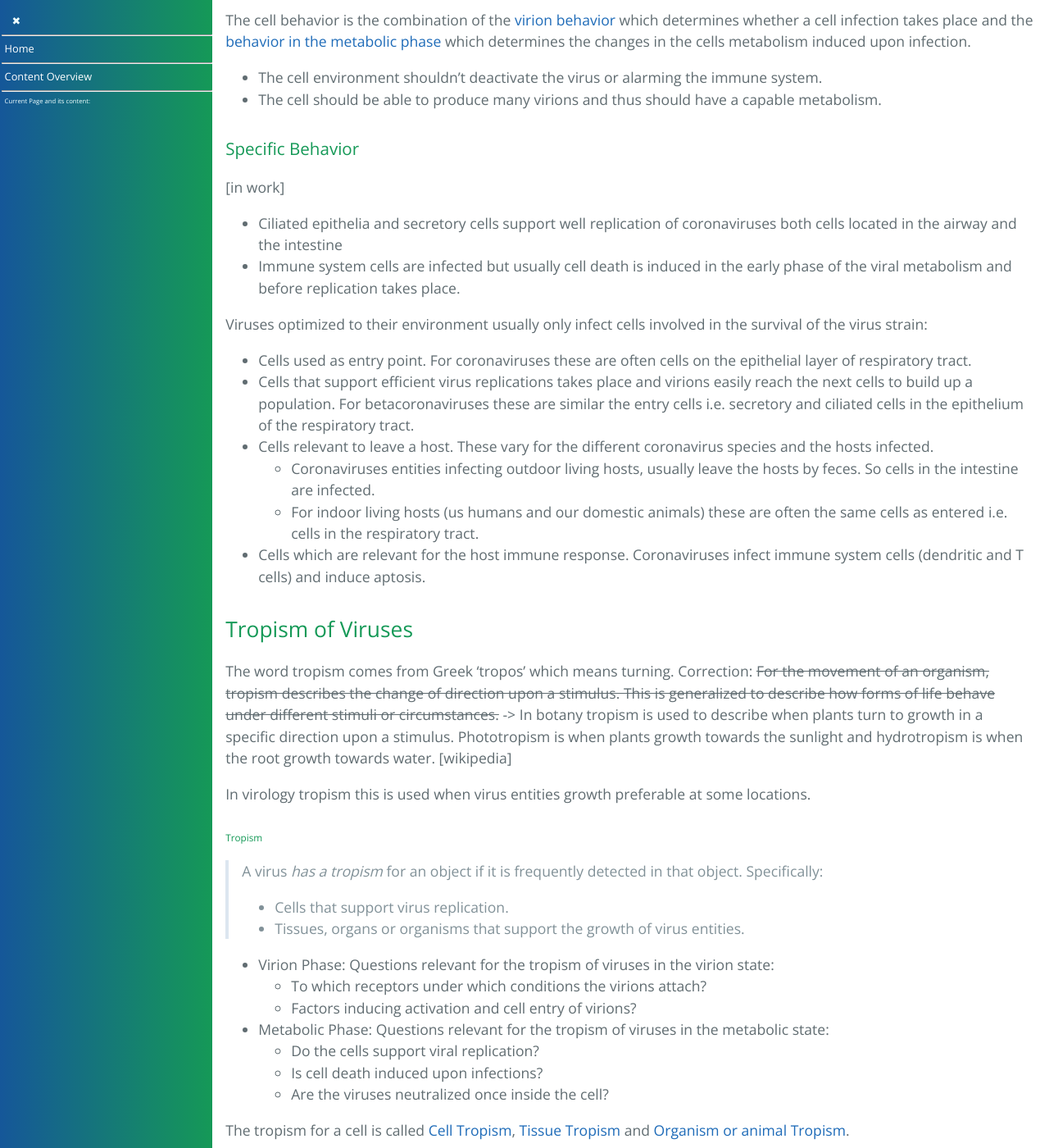
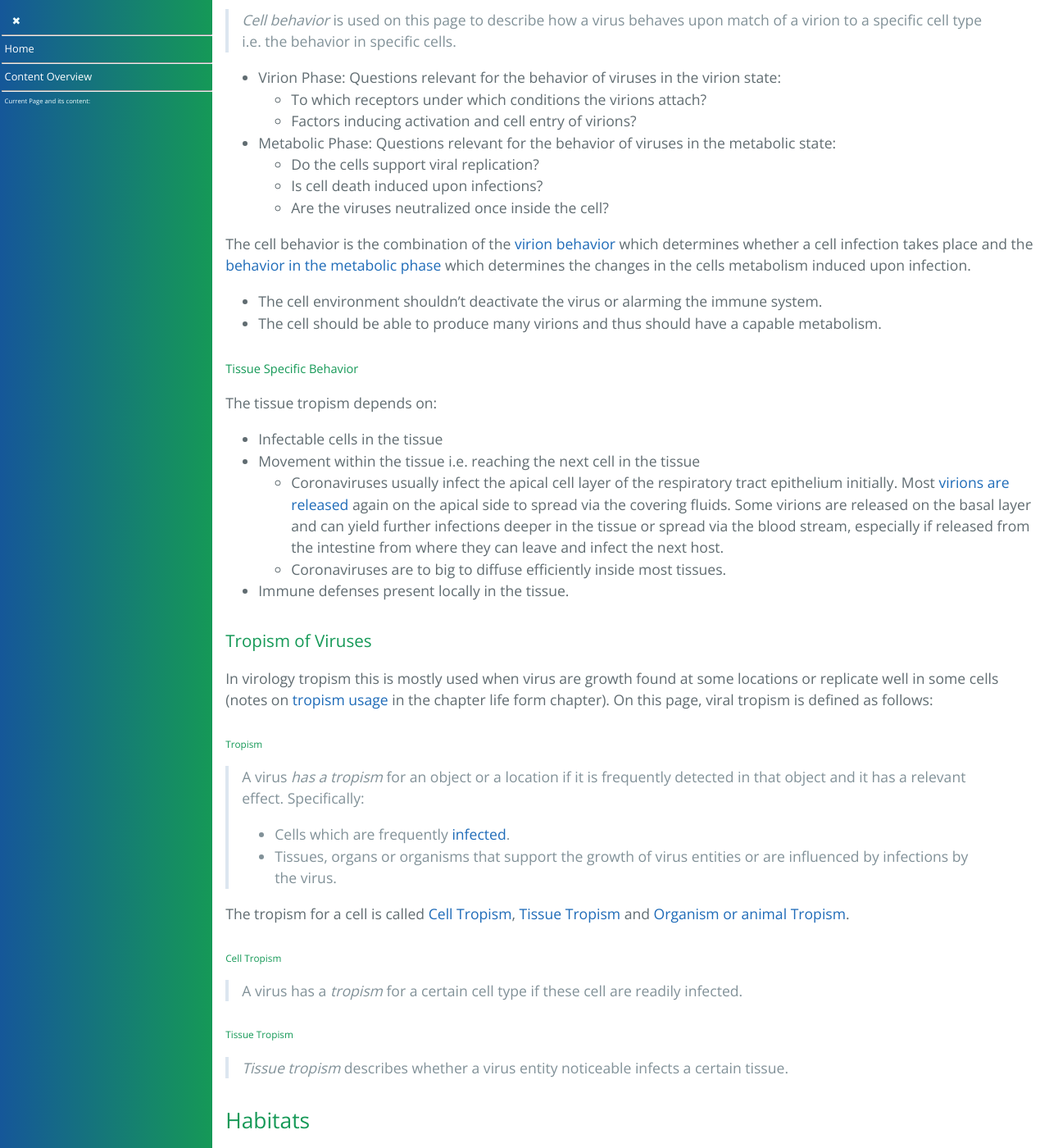
Before and after one commit to forestgrape/coronavirus, a Jekyll site: the page built from 2_biological/viruses.md, in a window 1280 px wide and 1400 px high, scrolled down 5090 px. Shown: the whole window at 82% size. Built offline with Jekyll 4.4.1, drawn with Linux system fonts in a browser that asks for light colours; our own code applies the rules of GitHub Pages for plain Markdown files; some of the changed text lies outside the part shown.

Commit message:
tropism refactored to behavior and tropism and gen def life from page, virus def on the virus page and the behavior and tropism of cov on the cov page

```diff
--- a/2_biological/viruses.md
+++ b/2_biological/viruses.md
@@ -57,7 +57,7 @@ Different viruses have different life cycles:
 * 1 Phase Life Cycle: Some viruses live always within cells and accordingly are only transmitted vertically and not horizontally [to confirm and cite].
 * 2 Phase Life Cycle: Most viruses including coronaviruses, have a two phase life cycle.
     Coronaviruses have a two phase life cycle:
-    1. Virion phase: They are born/produced as [virion](#virion). Virions are similar to seeds of plants in the sense they have no metabolism: [passive travel](#virion-travel), wait to be [activated](#virion-activation) by matched with an [infectable cell](#infectable-cell) in the right environment. Once activated virions try to enter the cell.
+    1. Virion phase: They are born/produced as [virion](#virion). Virions are similar to seeds of plants in the sense they have no metabolism: [passive travel](#virion-travel), wait to be [activated](#virion-priming) by matched with an [infectable cell](#infectable-cell) in the right environment. Once activated virions try to enter the cell.
     2. Metabolic phase: Once inside a cell, a virus uses the cells metabolism to produce proteins and other substances using the structures, ribosomes, enzymes and resources (fatty acids, amino acids and ribonucleic acids) from the host cell. As for all forms of life the ultimate goal is to produce progeny = new virions.
 * 4 Phase life cycle: Retroviruses have a four 4 phase cycle [to confirm and cite]:
   1. Sleeping Phase A: Virion Phase (corresponds the virion phase of 2-phase viruses).
@@ -106,6 +106,7 @@ Features of interest for viruses are:
 * Structural Similarity. E.g. viruses can be classified into enveloped and non-enveloped viruses.
 
 
+
 ## Virus Entities
 [in work and experimental]
 
@@ -114,7 +115,7 @@ Similarly for viruses infecting organisms, often to grasp the full picture it is
 * RNA viruses don't encode the same mechanisms as DNA based forms of life e.g. for gene expression. However they still are able to show [different behaviors](#taxis-of-viruses) in different situations.
 
 > ###### Virus Entity
-> A *Virus Entity or Virus Organism* denotes all viruses in an organism resulting from a single infection occurrence. Upon a new infection the infections can interact and give rise to a *new entity*.
+> A *Virus Entity or Virus Organism* denotes all [infected cells](#infected-cell) in an organism resulting from a single infection occurrence. Upon a new infection the infections can interact and give rise to a *new entity*.
 
 Similar to the different cells in multicellular organism only few viruses in a virus entity are likely to infect new hosts and thereby form a new entity.
 
@@ -133,10 +134,11 @@ In outdoors living vertebrate hosts, the infection course of a coronavirus entit
 -->
 
 
+
 ## Behavior of Viruses and Virus Entities
 ### Behavior Virion Phase
 
-As described in the section [virion activation](#virion-activation) the virions need to be activated. The activation factors determine the behavior of virions:
+As described in the section [virion activation](#virion-priming) the virions need to be activated. The activation factors determine the behavior of virions:
 
 * Environment around the Cell
     - E.g. the spike proteins of coronaviruses needs to be primed which usually means cleaved by proteases for cell entry. This cleaving can require proteases and the right physiological conditions [citations in work]<!--[Holmes](#holmes)-->.
@@ -159,10 +161,22 @@ in work ...
 > The behavior in the virion phase is better known than the taxis in the metabolic phase. One reason is the cell entry can be investigated with reprogrammed viruses (often retroviruses) expressing the coronavirus spikes and transfected cells (mostly standard laboratory cell-lines where some genes are changed so they express the desired receptors). The transfected cell however don't need to behave similar to the cells which are naturally infected. So to investigate the metabolic phase,  To investigate the metabolic phase, ideally one could look into the cells.
 
 
-### Cell Behaviors
+### Situation Specific Behaviors
 
-##### Cell Behavior
+> I consider calling situation specific behavior at the 'micro'/'small-scale' level of life-forms as taxis. Generalizing the existing use of taxis of the movement of cellular life-forms.
+
+##### Cell Specific Behavior
 > *Cell behavior* is used on this page to describe how a virus behaves upon match of a virion to a specific cell type i.e. the behavior in specific cells.
+
+* Virion Phase:
+    Questions relevant for the behavior of viruses in the virion state:
+    * To which receptors under which conditions the virions attach?
+    * Factors inducing activation and cell entry of virions?
+* Metabolic Phase:
+    Questions relevant for the behavior of viruses in the metabolic state:
+    * Do the cells support viral replication?
+    * Is cell death induced upon infections?
+    * Are the viruses neutralized once inside the cell?
 
 The cell behavior is the combination of the [virion behavior](#behavior-virion-phase) which determines whether a cell infection takes place and the [behavior in the metabolic phase](#behavior-metabolic-phase) which determines the changes in the cells metabolism induced upon infection.
 
@@ -170,65 +184,38 @@ The cell behavior is the combination of the [virion behavior](#behavior-virion-p
 * The cell should be able to produce many virions and thus should have a capable metabolism.
 
 
-
-
-
-### Specific Behavior
-
-
-
-
-[in work]
-* Ciliated epithelia and secretory cells support well replication of coronaviruses both cells located in the airway and the intestine
-* Immune system cells are infected but usually cell death is induced in the early phase of the viral metabolism and before replication takes place.
-
-Viruses optimized to their environment usually only infect cells involved in the survival of the virus strain:
-* Cells used as entry point. For coronaviruses these are often cells on the epithelial layer of respiratory tract.
-* Cells that support efficient virus replications takes place and virions easily reach the next cells to build up a population. For betacoronaviruses these are similar the entry cells i.e. secretory and ciliated cells in the epithelium of the respiratory tract.
-* Cells relevant to leave a host. These vary for the different coronavirus species and the hosts infected.
-    - Coronaviruses entities infecting outdoor living hosts, usually leave the hosts by feces. So cells in the intestine are infected.
-    - For indoor living hosts (us humans and our domestic animals) these are often the same cells as entered i.e. cells in the respiratory tract.
-* Cells which are relevant for the host immune response. Coronaviruses infect immune system cells (dendritic and T cells) and induce aptosis.
+##### Tissue Specific Behavior
+ The tissue tropism depends on:
+* Infectable cells in the tissue
+* Movement within the tissue i.e. reaching the next cell in the tissue
+  * Coronaviruses usually infect the apical cell layer of the respiratory tract epithelium initially. Most [virions are released](#apical-side-preference) again on the apical side to spread via the covering fluids. Some virions are released on the basal layer and can yield further infections deeper in the tissue or spread via the blood stream, especially if released from the intestine from where they can leave and infect the next host.
+  * Coronaviruses are to big to diffuse efficiently inside most tissues.
+* Immune defenses present locally in the tissue.
 
 
 
 
 
-## Tropism of Viruses
 
-The word tropism comes from Greek 'tropos' which means turning. Correction: ~~For the movement of an organism, tropism describes the change of direction upon a stimulus. This is generalized to describe how forms of life behave under different stimuli or circumstances.~~ -> In botany tropism is used to describe when plants turn to growth in a specific direction upon a stimulus. Phototropism is when plants growth towards the sunlight and hydrotropism is when the root growth towards water. [wikipedia]
+### Tropism of Viruses
 
-In virology tropism this is used when virus entities growth preferable at some locations.
+In virology tropism this is mostly used when virus are  growth found at some locations or replicate well in some cells (notes on [tropism usage](./life-forms.md#tropism-in-virology) in the chapter life form chapter). On this page, viral tropism is defined as follows:
 
 ###### Tropism
-> A virus *has a tropism* for an object if it is frequently detected in that object. Specifically:
-> * Cells that support virus replication.
-> * Tissues, organs or organisms that support the growth of virus entities.
-
-* Virion Phase:
-    Questions relevant for the tropism of viruses in the virion state:
-    * To which receptors under which conditions the virions attach?
-    * Factors inducing activation and cell entry of virions?
-* Metabolic Phase:
-    Questions relevant for the tropism of viruses in the metabolic state:
-    * Do the cells support viral replication?
-    * Is cell death induced upon infections?
-    * Are the viruses neutralized once inside the cell?
+> A virus *has a tropism* for an object or a location if it is frequently detected in that object and it has a relevant effect. Specifically:
+> * Cells which are frequently [infected](#infected-cell).
+> * Tissues, organs or organisms that support the growth of virus entities or are influenced by infections by the virus.
 
 The tropism for a cell is called [Cell Tropism](#cell-tropism), [Tissue Tropism](#tissue-tropism) and [Organism or animal Tropism](#organisms-tropism).
 
 
+###### Cell Tropism
+> A virus has a *tropism* for a certain cell type if these cell are readily infected.
+
+###### Tissue Tropism
+> *Tissue tropism* describes whether a virus entity noticeable infects a certain tissue.
 
 
-###### Tissue Tropism
-> *Tissue tropism* describes whether a virus entity growths well in a certain tissue.
-
-The tissue tropism depends on:
-* Susceptible Cells in the tissue
-* Movement within the tissue i.e. reaching the next cell in the tissue
-  * Coronaviruses usually infect the apical cell layer of the respiratory tract epithelium initially. Most [virions are released](#apical-side-preference) again on the apical side to spread via the covering fluids. Some virions are released on the basal layer and can yield further infections deeper in the tissue or spread via the blood stream, especially if released from the intestine from where they can leave and infect the next host.
-  * Coronaviruses are to big to diffuse efficiently inside most tissues.
-* Immune defenses present locally in the tissue.
 
 ## Habitats
 [in rework]
```
Also changed, not shown: other parts of 2_biological/viruses.md (+4 -4 lines).
